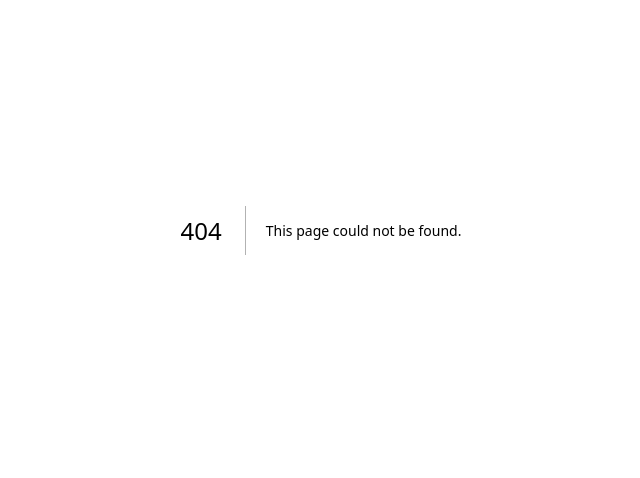
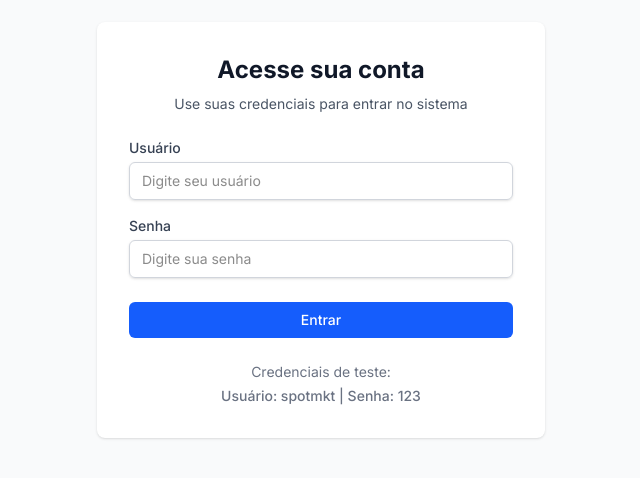
Before and after one commit to LucasOAssuncao/SPOT-MKT---Desafio-Front-end, a Next.js app: page /login in a window 1280 px wide. Before the commit this address had no page. Shown: the part 170-648 px from the top of the page, without its empty margins (319-959 px from the left). Built offline with nearby package versions, Linux system fonts and the light colour scheme.

Commit message:
feat: (auth): add login page with basic credential validation

```diff
--- /dev/null
+++ b/src/app/login/page.tsx
@@ -0,0 +1,85 @@
+"use client";
+
+import { Button } from "@/components/ui/Button";
+import { Input } from "@/components/ui/Input";
+import { useRouter } from "next/navigation";
+import { useState } from "react";
+import { login } from "@/features/auth/services/authService";
+
+export default function LoginPage() {
+  const router = useRouter();
+  const [username, setUsername] = useState("");
+  const [password, setPassword] = useState("");
+  const [error, setError] = useState("");
+  const [loading, setLoading] = useState(false);
+
+  const handleSubmit = async (e: React.FormEvent) => {
+    e.preventDefault();
+    setLoading(true);
+    setError("");
+
+    const result = await login(username, password);
+
+    setLoading(false);
+
+    if (result.success) {
+      router.push("/dashboard");
+    } else {
+      setError(result.message || "Erro ao fazer login");
+    }
+  };
+
+  return (
+    <div className="flex items-center justify-center min-h-screen bg-gray-50">
+      <div className="w-full max-w-md p-8 space-y-6 bg-white rounded-lg shadow">
+        <div className="text-center">
+          <h1 className="text-2xl font-bold text-gray-900">Acesse sua conta</h1>
+          <p className="mt-2 text-sm text-gray-600">
+            Use suas credenciais para entrar no sistema
+          </p>
+        </div>
+
+        {error && (
+          <div className="p-3 text-sm text-red-700 bg-red-100 rounded-md">
+            {error}
+          </div>
+        )}
+
+        <form className="mt-6 space-y-6" onSubmit={handleSubmit}>
+          <div className="space-y-4">
+            <Input
+              label="Usuário"
+              id="username"
+              name="username"
+              type="text"
+              value={username}
+              onChange={(e) => setUsername(e.target.value)}
+              placeholder="Digite seu usuário"
+              required
+            />
+
+            <Input
+              label="Senha"
+              id="password"
+              name="password"
+              type="password"
+              value={password}
+              onChange={(e) => setPassword(e.target.value)}
+              placeholder="Digite sua senha"
+              required
+            />
+          </div>
+
+          <Button type="submit" className="w-full" disabled={loading}>
+            {loading ? "Entrando..." : "Entrar"}
+          </Button>
+        </form>
+
+        <div className="text-sm text-center text-gray-500">
+          <p>Credenciais de teste:</p>
+          <p className="mt-1 font-medium">Usuário: spotmkt | Senha: 123</p>
+        </div>
+      </div>
+    </div>
+  );
+}
```
